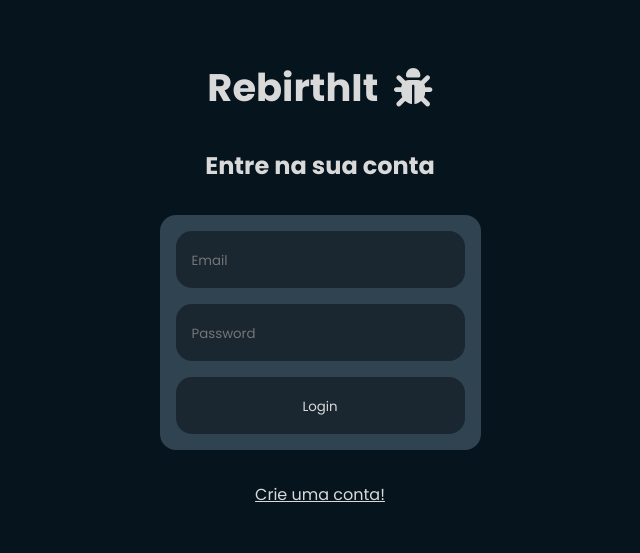
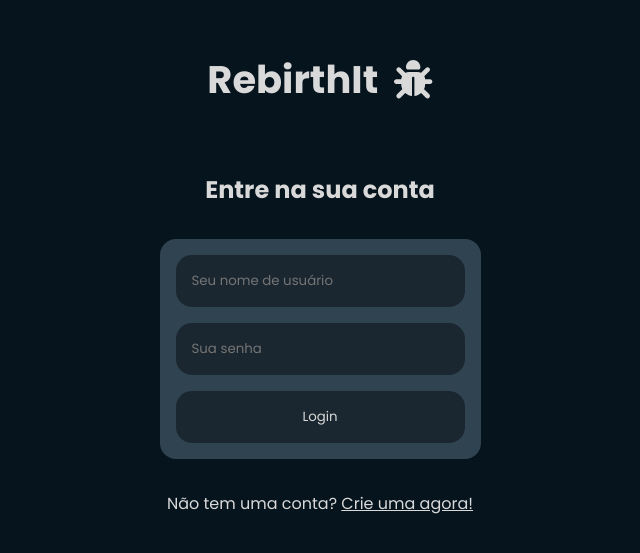
Before and after one commit to kawasousa/rebirthit-react, a React (Vite) app: page /login in a window 1280 px wide. Shown: the part 117-670 px from the top of the page, without its empty margins (320-960 px from the left). Built offline with nearby package versions, Linux system fonts and the light colour scheme.

Commit message:
:sparkles: feat: Adiciona pop up à tela de login e estiliza tela de login

```diff
--- a/src/pages/Login/index.jsx
+++ b/src/pages/Login/index.jsx
@@ -3,47 +3,63 @@
 import { useState } from "react";
 import { Link, useNavigate } from 'react-router-dom';
 import { logginUser } from "../../services/authService";
-  import RoundContainer from '../../components/RoundContainer'
 import LogoContainer from "../../components/LogoContainer";
+import PopUp from '../../components/PopUp'
 
 function Login() {
-    const [email, setEmail] = useState("");
+  const [username, setUsername] = useState("");
   const [password, setPassword] = useState("");
   const navigate = useNavigate();
 
   function handleLogin(event) {
     event.preventDefault();
-      logginUser(email, password, navigate);
+    if (username && password)
+      logginUser(username, password, navigate);
+    else setPopUps(prevPopUps => [...prevPopUps, 'Preencha todos os campos antes de prosseguir'])
+  }
+
+  function handleUsernameChange(e) {
+    const value = e.target.value;
+    if (/^[a-z0-9._]*$/.test(value)) {
+      setUsername(value);
+    }
+  }
+
+  const [popUps, setPopUps] = useState([]);
+  function removePopUp(index) {
+    setPopUps(prevPopUps => prevPopUps.filter((_, i) => i !== index));
   }
 
   return (
     <div className="main-container">
-        <LogoContainer/>
+      <LogoContainer />
+      <div>
+        {popUps.map((message, index) => (
+          <PopUp key={index} message={message} onClose={() => removePopUp(index)} />
+        ))
+        }
+      </div>
       <h2>Entre na sua conta</h2>
       <form>
-          <RoundContainer>
         <input
           type="text"
-              placeholder="Email"
+          placeholder="Seu nome de usuário"
           required
-              value={email}
-              onChange={(e) => setEmail(e.target.value)}
+          value={username}
+          onChange={handleUsernameChange}
         />
-          </RoundContainer>
-          <RoundContainer>
         <input
-              type="text"
-              placeholder="Password"
+          type="password"
+          placeholder="Sua senha"
           required
           value={password}
           onChange={(e) => setPassword(e.target.value)}
         />
-          </RoundContainer>
-          <RoundContainer>
         <button onClick={handleLogin}>Login</button>
-          </RoundContainer>
       </form>
-        <Link to={"/signup"}>Crie uma conta!</Link>
+      <p>
+        Não tem uma conta? <Link to={"/signup"} className='link-text'>Crie uma agora!</Link>
+      </p>
     </div>
   );
 };
--- a/src/pages/Login/style.css
+++ b/src/pages/Login/style.css
@@ -19,8 +19,37 @@ form{
     gap: 1rem;
 }
 
+form input {
+    background-color: var(--gray);
+    padding: 1rem;
+    border-radius: 1rem;
+}
+
 form button{
     width: 100%;
     height: 100%;
     text-align: center;
+    padding: 1rem;
+    border-radius: 1rem;
+    background-color: var(--gray);
+    transition: background-color .3s;
 }
+
+form button:hover{
+    background-color: var(--purple);
+    transition: background-color .3s;
+}
+
+p {
+    color: var(--ligth-gray);
+}
+
+.link-text{
+    color: var(--white);
+    transition: color .2s;
+}
+
+.link-text:hover{
+    color: var(--purple);
+    transition: color .2s;
+}
```
Lines whose indentation alone changed are shown as unchanged.
